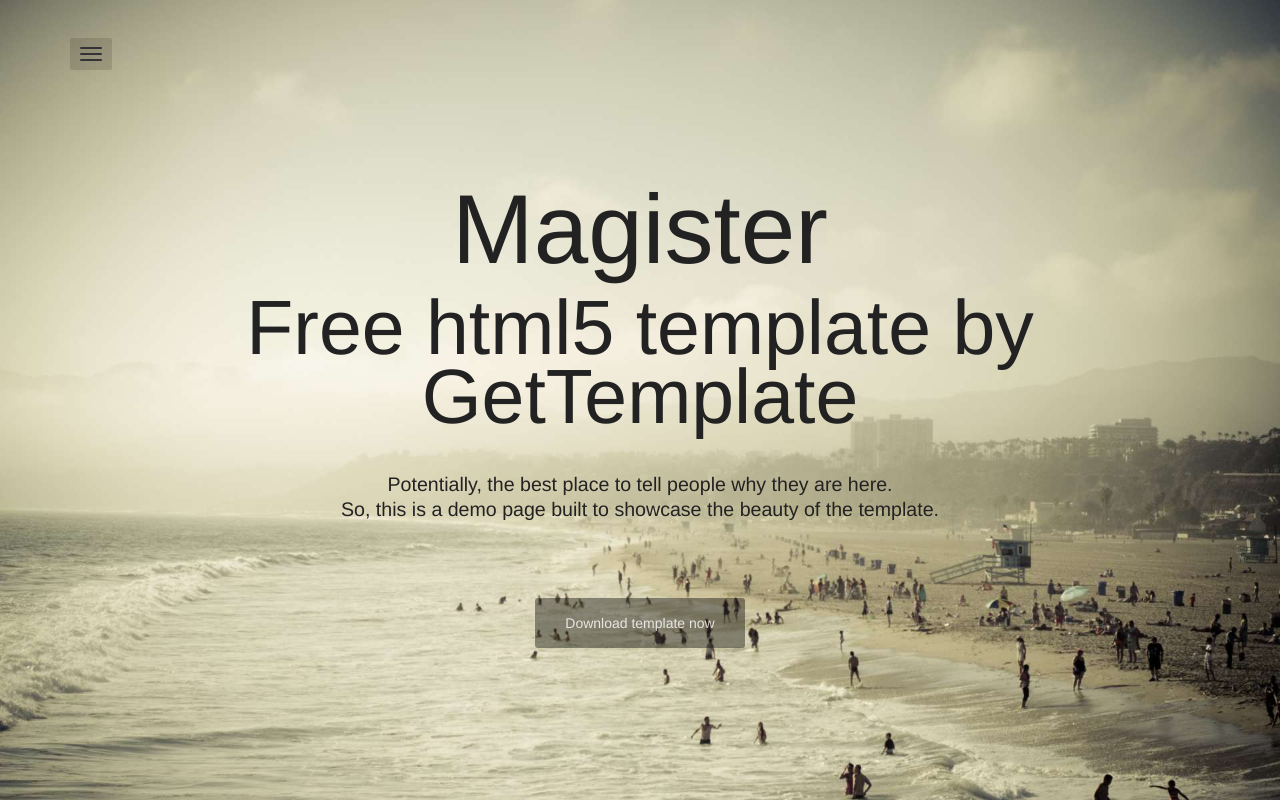
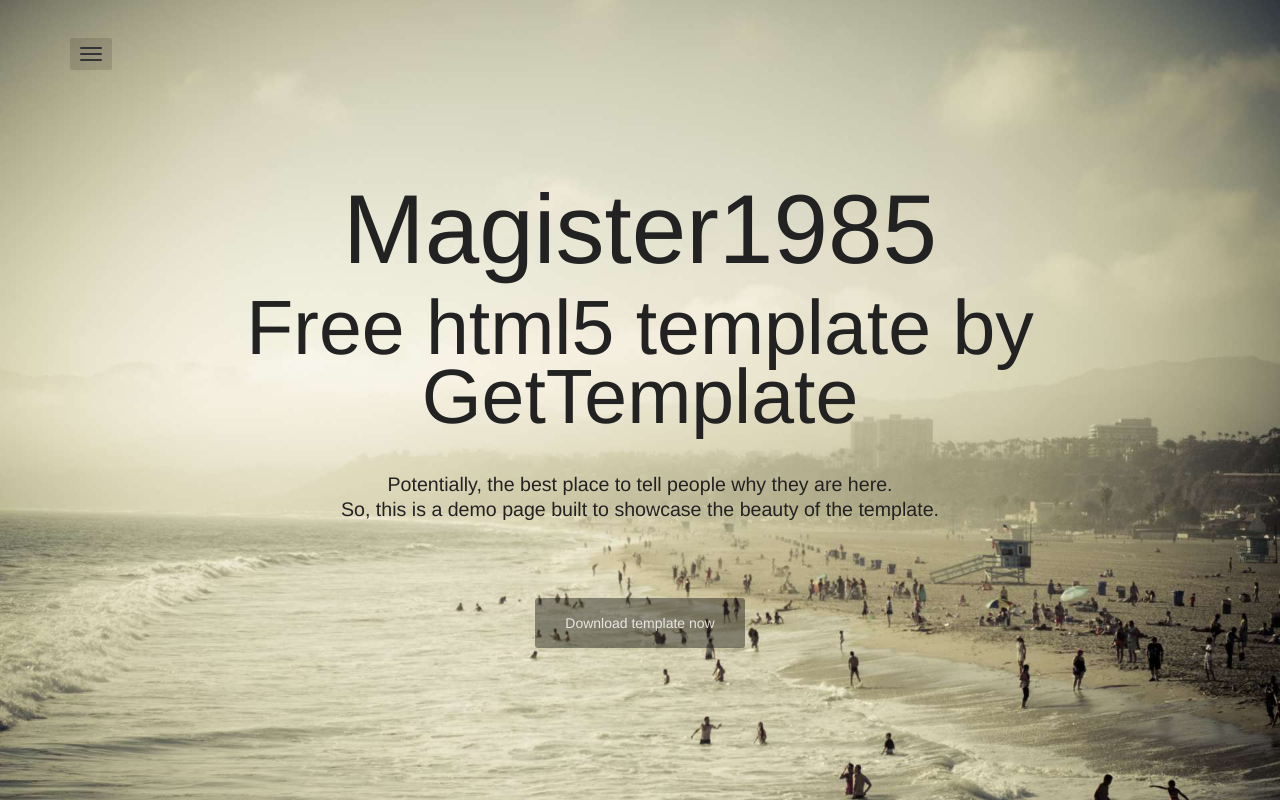
Before and after one commit to SYNVAsport/arabic, a plain HTML site: page index.html in a window 1280 px wide. Drawn offline with nearby package versions, Linux system fonts and the light colour scheme; a web font is replaced by a local one.

Commit message:
first commit

```diff
--- a/index.html
+++ b/index.html
@@ -48,7 +48,7 @@
 			<div class="col-md-10 col-lg-10 col-md-offset-1 col-lg-offset-1 text-center">
 
 				<!-- Site Title, your name, HELLO msg, etc. -->
-				<h1 class="title">Magister</h1>
+				<h1 class="title">Magister1985</h1>
 				<h2 class="subtitle">Free html5 template by GetTemplate</h2>
 
 				<!-- Short introductory (optional) -->
```
